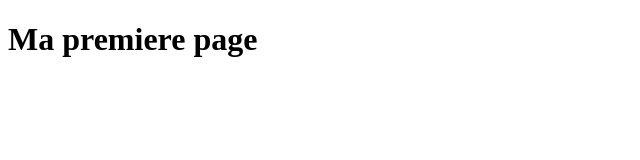
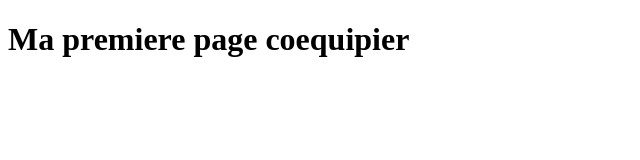
Before and after one commit to bngams/first-git-repo-rm, a plain HTML site: page index.html in a window 1280 px wide. Shown: the whole page, without its empty margins (0-640 px from the left). Drawn offline with Linux system fonts and the light colour scheme.

Commit message:
Update index.html

```diff
--- a/index.html
+++ b/index.html
@@ -7,6 +7,6 @@
     <title>Document</title>
 </head>
 <body>
-    <h1>Ma premiere page</h1>
+    <h1>Ma premiere page coequipier</h1>
 </body>
 </html>
```
